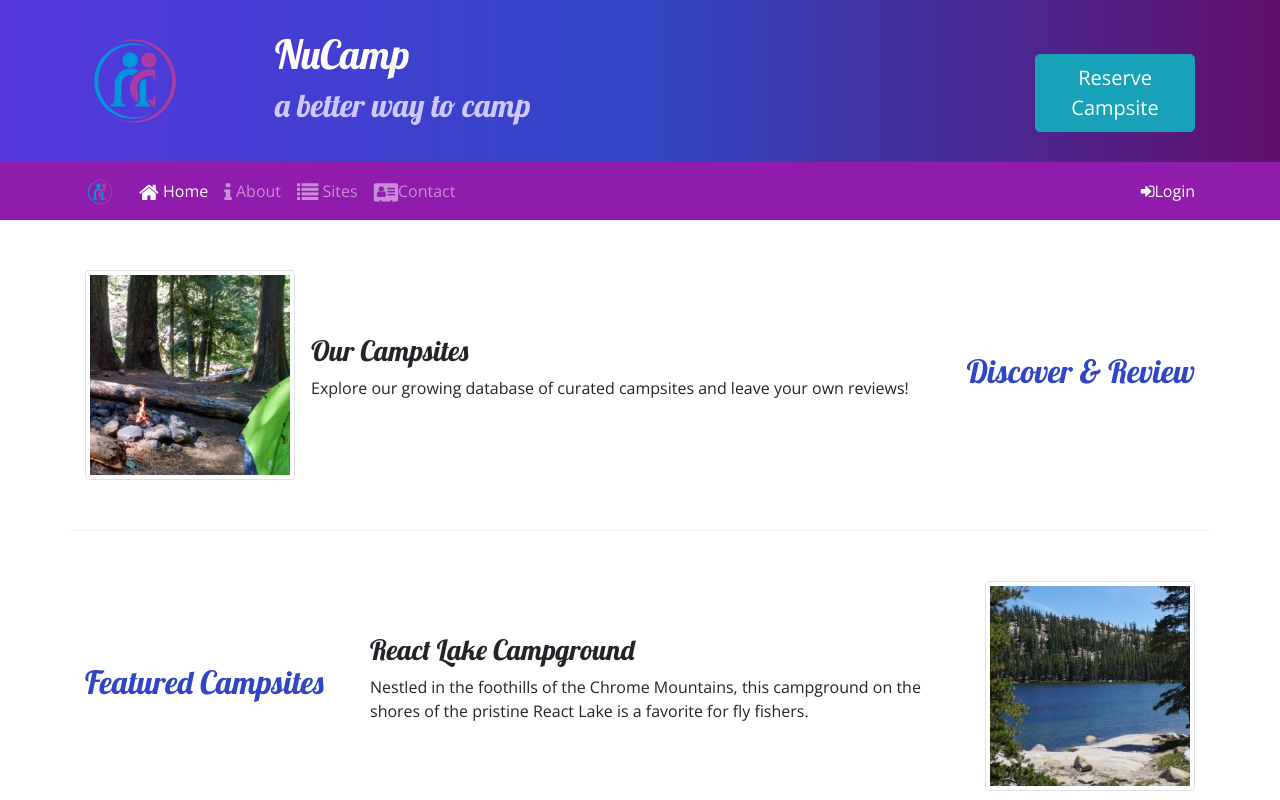
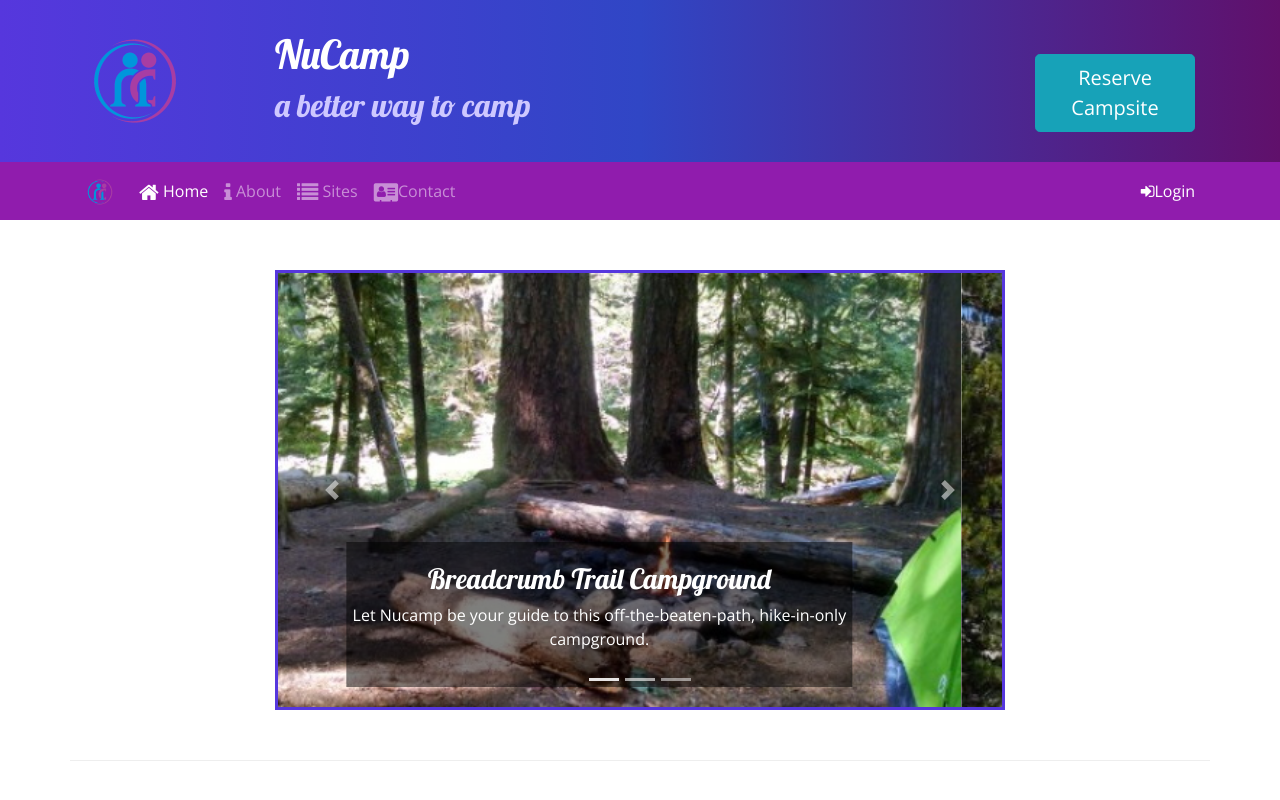
Before and after one commit to CatherineLydia/first-bootstrap-project, a website: page index.html in a window 1280 px wide. Shown: the top 800 px of the page. Drawn offline with nearby package versions, Linux system fonts and the light colour scheme.

Commit message:
Carousel

```diff
--- a/css/styles.css
+++ b/css/styles.css
@@ -40,3 +40,11 @@ a, a:hover {
   color: inherit;
   text-decoration: none;
 }
+
+.carousel-caption{
+    background-color:rgba(0,0,0,0.5);
+}
+
+.carousel{
+    border:solid #5637DD;
+}
--- a/index.html
+++ b/index.html
@@ -95,6 +95,50 @@
         </div>
     </div>
     <div class="container">
+
+        <div class="row row-content">
+            <div class="col-md-8 mx-auto">
+                <div id="homeCarousel" class="carousel slide" data-ride="carousel">
+                    <ol class="carousel-indicators">
+                        <li data-target="#homeCarousel" data-slide-to="0" class="active"></li>
+                        <li data-target="#homeCarousel" data-slide-to="1"></li>
+                        <li data-target="#homeCarousel" data-slide-to="2"></li>
+                    </ol>
+                    <div class="carousel-inner">
+                        <div class="carousel-item active">
+                            <img class="d-block w-100" src="img/breadcrumb-trail.jpg" alt="Breadcrumb Trail Campground" />
+                            <div class="carousel-caption">
+                                <h3>Breadcrumb Trail Campground</h3>
+                                <p class="d-none d-sm-block">Let Nucamp be your guide to this off-the-beaten-path, hike-in-only campground.</p>
+                            </div>
+                        </div>
+                        <div class="carousel-item">
+                            <img class="d-block w-100" src="img/react-lake.jpg" alt="Breadcrumb Trail Campground" />
+                            <div class="carousel-caption">
+                                <h3>React Lake Campground</h3>
+                                <p class="d-none d-sm-block">Nestled in the foothills of the Chrome Mountains, this campground on the shores of the pristine React Lake is a favorite for fly fishers.</p>
+                            </div>
+                        </div>
+                        <div class="carousel-item">
+                            <img class="d-block w-100" src="img/chrome-river.jpg" alt="Breadcrumb Trail Campground" />
+                            <div class="carousel-caption">
+                                <h3>Chrome River Campground</h3>
+                                <p class="d-none d-sm-block">Spend a few sunny days and starry nights beneath a canopy of old-growth firs at this enchanting spot by the Chrome River.</p>
+                            </div>
+                        </div>
+                    </div>
+                    <a class="carousel-control-prev" href="#homeCarousel" role="button" data-slide="prev">
+                        <span class="carousel-control-prev-icon"></span>
+                        <span class="sr-only">Previous</span>
+                    </a>
+                    <a class="carousel-control-next" href="#homeCarousel" role="button" data-slide="next">
+                        <span class="carousel-control-next-icon"></span>
+                        <span class="sr-only">Previous</span>
+                    </a>
+                </div>
+            </div>
+        </div>
+
         <div class="row row-content align-items-center">
         <div class="col-sm-4 order-sm-last col-md-3">
                 <h2 class="text-sm-right">Discover & Review</h2>
```
